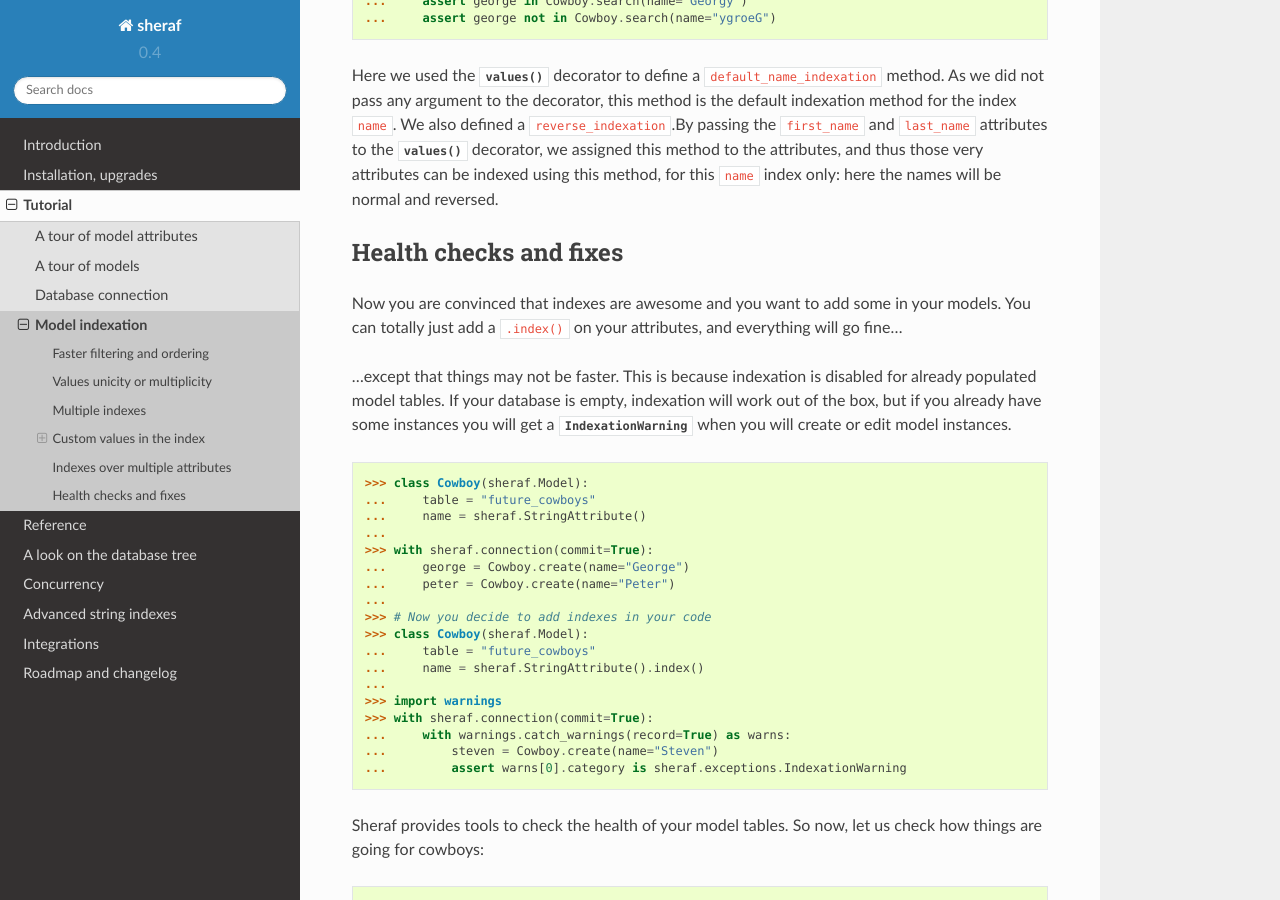
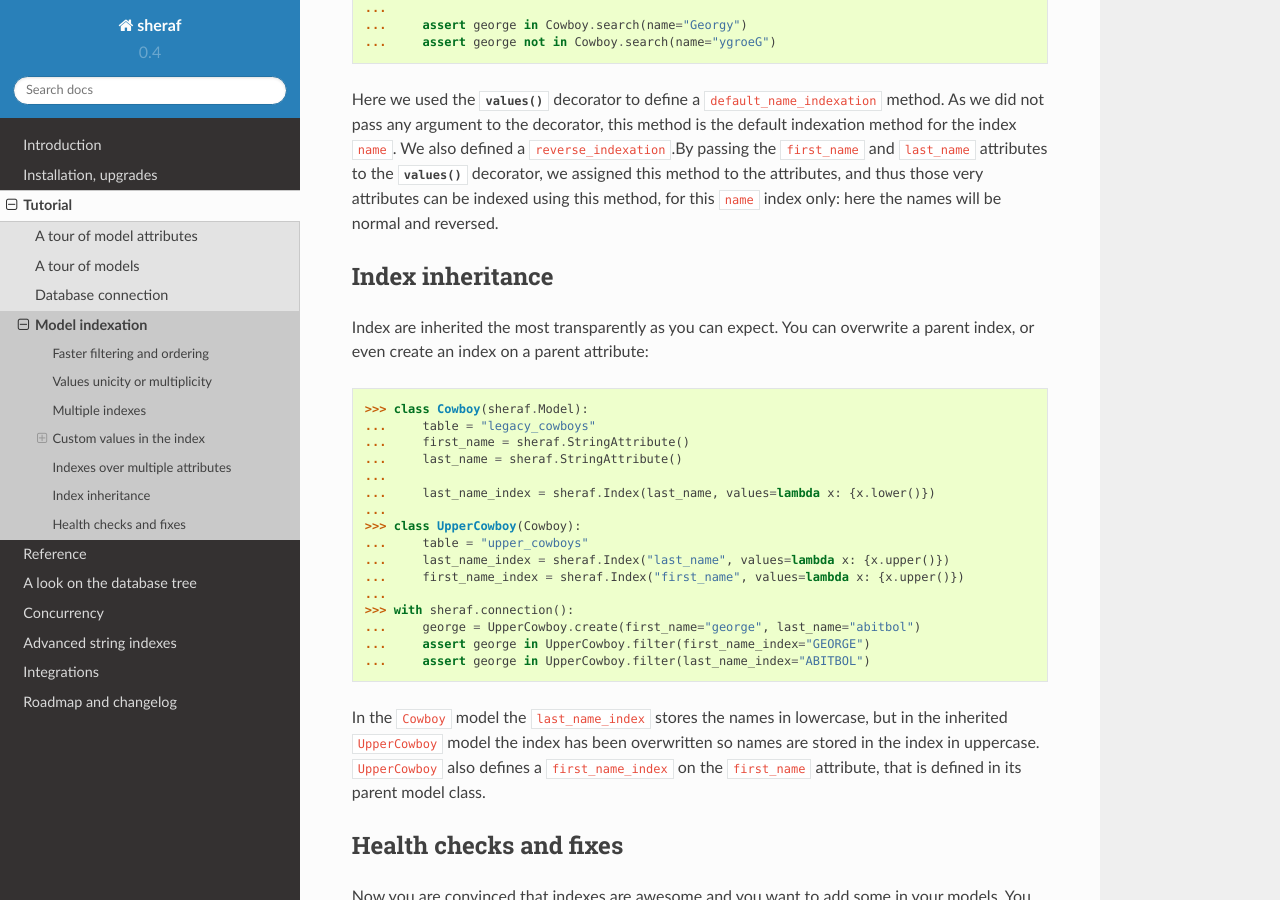
Before and after one commit to yaal-coop/sheraf, a Sphinx documentation site: the page built from doc/tutorial/indexation.rst, in a window 1280 px wide and 900 px high, scrolled down 6684 px. Built offline with Sphinx 7.4.7 and the Read the Docs theme 2.0.0, drawn with Linux system fonts in a browser that asks for light colours.

Commit message:
Documented index inheritance. Fixes #6

```diff
--- a/doc/tutorial/indexation.rst
+++ b/doc/tutorial/indexation.rst
@@ -345,6 +345,36 @@ We also defined a ``reverse_indexation``.By passing the ``first_name`` and ``las
 :meth:`~sheraf.attributes.index.Index.values` decorator, we assigned this method to the attributes, and thus
 those very attributes can be indexed using this method, for this ``name`` index only: here the names will be normal and reversed.
 
+Index inheritance
+-----------------
+
+Index are inherited the most transparently as you can expect. You can overwrite a parent index, or even create an
+index on a parent attribute:
+
+.. code-block:: python
+
+    >>> class Cowboy(sheraf.Model):
+    ...     table = "legacy_cowboys"
+    ...     first_name = sheraf.StringAttribute()
+    ...     last_name = sheraf.StringAttribute()
+    ...
+    ...     last_name_index = sheraf.Index(last_name, values=lambda x: {x.lower()})
+    ...
+    >>> class UpperCowboy(Cowboy):
+    ...     table = "upper_cowboys"
+    ...     last_name_index = sheraf.Index("last_name", values=lambda x: {x.upper()})
+    ...     first_name_index = sheraf.Index("first_name", values=lambda x: {x.upper()})
+    ...
+    >>> with sheraf.connection():
+    ...     george = UpperCowboy.create(first_name="george", last_name="abitbol")
+    ...     assert george in UpperCowboy.filter(first_name_index="GEORGE")
+    ...     assert george in UpperCowboy.filter(last_name_index="ABITBOL")
+
+In the ``Cowboy`` model the ``last_name_index`` stores the names in lowercase, but in the
+inherited ``UpperCowboy`` model the index has been overwritten so names are stored in the
+index in uppercase. ``UpperCowboy`` also defines a ``first_name_index`` on the ``first_name``
+attribute, that is defined in its parent model class.
+
 Health checks and fixes
 -----------------------
 
```
